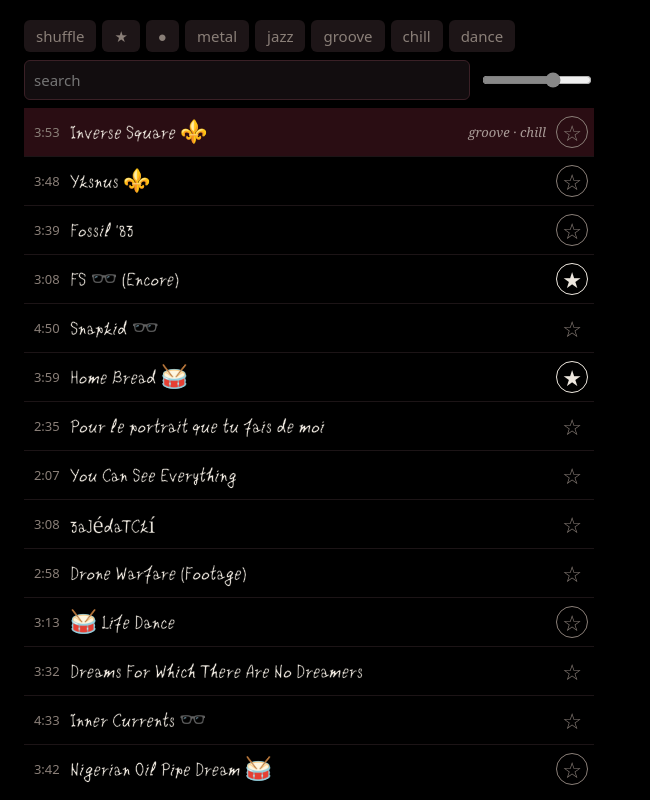
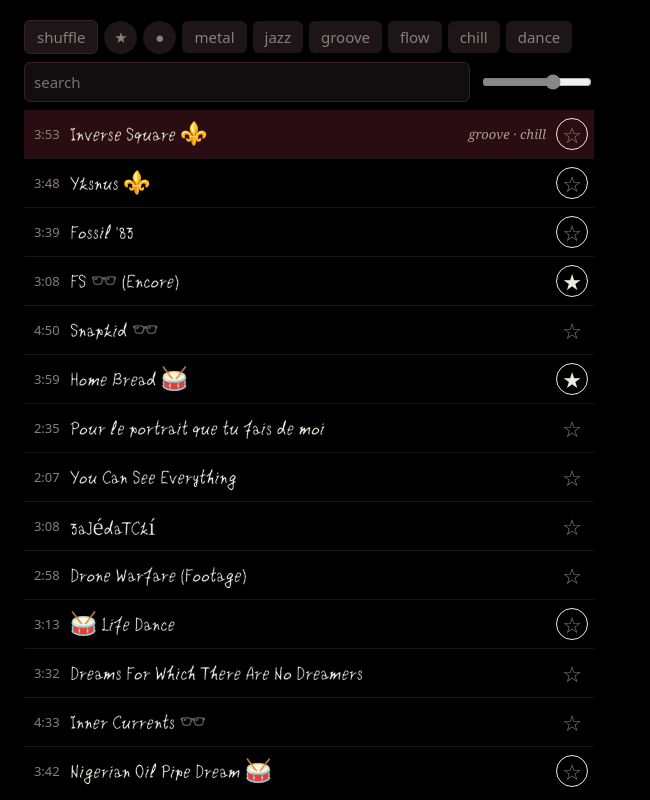
Before and after one commit to godDLL/zxterm, a plain HTML site: page docs/index.html in a window 1280 px wide. Shown: the full height of the page, 630-1280 px from the left. Drawn offline with Linux system fonts and the light colour scheme.

Commit message:
Update index.html

```diff
--- a/docs/index.html
+++ b/docs/index.html
@@ -35,11 +35,11 @@ button{font:inherit;color:var(--ink);background:var(--blood);border:0;border-rad
 .off{background:#1d1517;color:var(--dim)}
 input[type=range]{flex:1;accent-color:var(--blood);min-width:0}
 .t{font-variant-numeric:tabular-nums;color:var(--dim);font-size:13px}
-#cats{display:flex;gap:6px;flex-wrap:wrap;margin:8px 0}#cats button{padding:6px 12px}
+#cats{display:flex;gap:6px;flex-wrap:wrap;align-items:center;margin:8px 0}#cats button{padding:6px 12px}#shuffle{border:1px solid #3a2026}#cats button[title]{width:33px;height:33px;padding:0;border-radius:50%}
 #q{width:100%;font:inherit;background:#120d0f;color:var(--ink);border:1px solid #3a2026;border-radius:6px;padding:9px}
 ol{list-style:none;padding:0;margin:8px 0 40px}
 li{display:flex;align-items:center;gap:10px;padding:8px 6px;border-bottom:1px solid #1c1416;cursor:pointer}
-li.on{background:#2a0d13}li .tags{display:none;font:italic 13px Georgia,serif;opacity:.65;text-align:right;max-width:40%}li.on .tags{display:inline}@media (hover:hover){li:hover .tags{display:inline}}li .star{background:none;flex:none;width:32px;height:32px;padding:0;font-size:22px;line-height:1;border:1px solid transparent;border-radius:50%}li .star[aria-pressed=false]{color:var(--dim)}li .star.inst{border-color:currentColor}li span.t{min-width:4ch;text-align:right;font-variant-numeric:tabular-nums}li span.n{flex:1;min-width:0;font:22px 'Matador',Georgia,serif;letter-spacing:-.04em;overflow-wrap:anywhere;-webkit-text-stroke:.4px #000}li.on span.n{-webkit-text-stroke-color:#2a0d13}
+li.on{background:#2a0d13}li .tags{display:none;font:italic 13px Georgia,serif;opacity:.65;text-align:right;max-width:40%}li.on .tags{display:inline}@media (hover:hover){li:hover .tags{display:inline}}li .star{background:none;flex:none;width:32px;height:32px;padding:0;font-size:22px;line-height:1;border:1px solid transparent;border-radius:50%}li .star[aria-pressed=false]{color:var(--dim)}li .star.inst{border-color:var(--ink)}li span.t{min-width:4ch;text-align:right;font-variant-numeric:tabular-nums}li span.n{flex:1;min-width:0;font:22px 'Matador',Georgia,serif;letter-spacing:-.04em;overflow-wrap:anywhere;-webkit-text-stroke:.4px #000}li.on span.n{-webkit-text-stroke-color:#2a0d13}
 @media (min-width:900px){
   main{max-width:1200px;height:100vh;display:grid;grid-template-columns:minmax(0,1fr) minmax(0,1fr);gap:28px}
   #player{overflow:auto}
@@ -65,7 +65,8 @@ li.on{background:#2a0d13}li .tags{display:none;font:italic 13px Georgia,serif;op
 <script>
 const TRACKS_URL = 'tracks.json';          // next to this page on GitHub Pages
 const NO_COVER = 'https://goddll.github.io/zxterm/tracks-no_cover.jpg';
-const CATS = ['star', 'vocal', 'metal', 'jazz', 'groove', 'chill', 'dance'];   // bit 0 .. bit 6
+const CATS = ['star', 'vocal', 'metal', 'jazz', 'groove', 'chill', 'dance', 'flow'];   // bit 0 .. bit 7, never reorder
+const SHOWN = ['star', 'vocal', 'metal', 'jazz', 'groove', 'flow', 'chill', 'dance'];  // order on screen
 const $ = s => document.querySelector(s);
 const media = new Audio();
 
@@ -77,7 +78,7 @@ let stream = null;                         // what is feeding the player now
 
 const fmt = s => isFinite(s) ? `${Math.floor(s / 60)}:${String(Math.floor(s % 60)).padStart(2, '0')}` : '0:00';
 const abs = (t, path) => new URL(path, base).href;
-const PART = 40;                            // seconds; the uploader cuts to match
+const startOf = i => i ? 24 + (i - 1) * 72 : 0;   // seconds where part i begins; the uploader cuts to match
 const when = t => Date.parse(t.d) || 0;     // fields: id, t title, a artist, d date, c categories, s seconds, k kind, p parts
 const extOf = t => t.k === 'mp3' ? 'mp3' : 'm4a';
 const mimeOf = t => ({ mp3: 'audio/mpeg', opus: 'audio/mp4; codecs="opus"', m4a: 'audio/mp4; codecs="mp4a.40.2"' })[t.k];
@@ -178,7 +179,7 @@ async function append(s, data) {
   await updated(s.sb);
 }
 
-// keep the 40 s part under the playhead, and the next ~60 s, in the buffer
+// keep the part under the playhead, and the next ~60 s, in the buffer
 async function pump() {
   const s = stream;
   if (!s || !s.sb || s.busy) return;
@@ -253,16 +254,17 @@ async function load(autoplay) {
   loaded = t.id;
   show();
   busy(true);
-  const s = { mime: mimeOf(t), starts: Array.from({ length: t.p }, (_, i) => i * PART), urls: urlsOf(t), duration: t.s, have: new Set(), autoplay };
+  const s = { mime: mimeOf(t), starts: Array.from({ length: t.p }, (_, i) => startOf(i)), urls: urlsOf(t), duration: t.s, have: new Set(), autoplay };
   try {
     await openStream(s, mine);
     if (mine !== token) return;
     stream = s;
-    await pump();
-    if (mine !== token) return;
+    const filled = pump();                   // don't wait: the first part is enough to start
     if (autoplay) await media.play().catch(() => {});
     if (mine !== token) return;
     busy(false);
+    await filled;
+    if (mine !== token) return;
     const nt = queue[(queue.indexOf(t) + 1) % queue.length];
     if (nt) {
       const next = urlsOf(nt);
@@ -295,7 +297,7 @@ function list() {
     star.setAttribute('aria-label', 'favourite'); star.setAttribute('aria-pressed', starred(t));
     star.onclick = e => { e.stopPropagation(); toggleStar(t); };
     const tags = document.createElement('span');
-    tags.className = 'tags'; tags.textContent = CATS.filter((n, i) => i > 1 && t.c & 1 << i).join(' · ');
+    tags.className = 'tags'; tags.textContent = SHOWN.slice(2).filter(n => t.c & 1 << CATS.indexOf(n)).join(' · ');
     li.append(b, a, tags, star);
     li.classList.toggle('on', t === cur);
     li.onclick = () => { cur = t; fails = 0; unlock(); load(true); };
@@ -303,7 +305,8 @@ function list() {
   }
 }
 
-CATS.forEach((name, bit) => {
+SHOWN.forEach(name => {
+  const bit = CATS.indexOf(name);
   const b = document.createElement('button');
   const [icon, tip] = { star: ['★', 'Favourites'], vocal: ['●', 'Instrumental'] }[name] || [name];
   b.textContent = icon; b.className = 'off';
```
